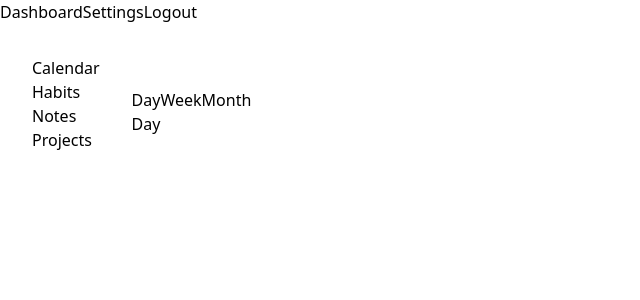
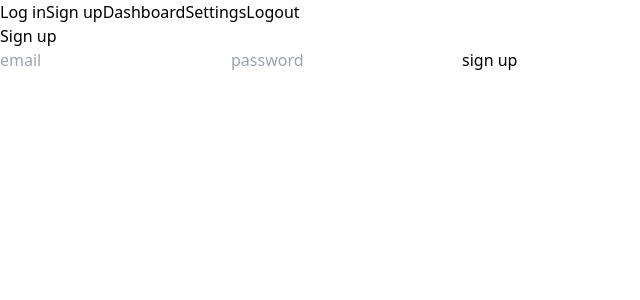
Before and after one commit to Legatus12/Tyme, a React (Vite) app: page /signup in a window 1280 px wide. Shown: the top 300 px of the page, without its empty margins (0-640 px from the left). Built offline with nearby package versions, Linux system fonts and the light colour scheme.

Commit message:
login & signup auth config

```diff
--- a/firebase.js
+++ b/firebase.js
@@ -1,32 +1,19 @@
-// Import the functions you need from the SDKs you need
-import { initializeApp } from "https://www.gstatic.com/firebasejs/9.6.2/firebase-app.js";
-// TODO: Add SDKs for Firebase products that you want to use
-// https://firebase.google.com/docs/web/setup#available-libraries
-import {
-  getFirestore,
-  collection,
-  getDocs,
-  onSnapshot,
-  addDoc,
-  deleteDoc,
-  doc,
-  getDoc,
-  updateDoc,
-} from "https://www.gstatic.com/firebasejs/9.6.2/firebase-firestore.js";
+import { initializeApp } from "firebase/app"
+import { getAnalytics } from "firebase/analytics"
+import { getFirestore } from "firebase/firestore"
+import { getAuth } from "firebase/auth"
 
-// Your web app's Firebase configuration
-const firebaseConfig = {
-  apiKey: "AIzaSyARW5tMVZwZ7DgPJFCqifdlbO7vQlfBBwA",
-  authDomain: "tyme-project.firebaseapp.com",
-  projectId: "tyme-project",
-  storageBucket: "tyme-project.appspot.com",
-  messagingSenderId: "511638176759",
-  appId: "1:511638176759:web:41a3495d2798d2eb4ee4f2",
-  measurementId: "G-907Z3THBZW"
-};
+// Initialize Firebase
+const app = initializeApp({
+  apiKey: "AIzaSyCneoCJoAptrrMHjfZRqZerfY3Py1nLSpk",
+  authDomain: "tyme-app-project.firebaseapp.com",
+  projectId: "tyme-app-project",
+  storageBucket: "tyme-app-project.appspot.com",
+  messagingSenderId: "187320157503",
+  appId: "1:187320157503:web:3fd5ca258354f38a0a3f8a",
+  measurementId: "G-PFRV7Z7RYK"
+})
 
+const analytics = getAnalytics(app)
 
-//Conectamos con la base de datos
-const app = initializeApp(firebaseConfig);
-const db = getFirestore()
-//CRUD
+export const auth = getAuth(app)
--- a/index.html
+++ b/index.html
@@ -4,7 +4,7 @@
     <meta charset="UTF-8" />
     <link rel="icon" type="image/svg+xml" href="/vite.svg" />
     <meta name="viewport" content="width=device-width, initial-scale=1.0" />
-    <title>Vite + React</title>
+    <title>Tyme</title>
   </head>
   <body>
     <div id="root"></div>
--- a/src/App.css
+++ /dev/null
@@ -1,11 +0,0 @@
-.dashboard{
-    display: flex;
-    flex-direction: row;
-    padding: 2em;
-}
-
-.calendar{
-    display: flex;
-    flex-direction: column;
-    padding: 2em;
-}
--- a/src/App.jsx
+++ b/src/App.jsx
@@ -1,5 +1,7 @@
-import './App.css'
+import './styles.css'
 import { BrowserRouter, Link, Route, Routes } from 'react-router-dom'
+import Login from './components/Login'
+import Signup from './components/Signup'
 import Dashboard from './components/Dashboard'
 import Logout from './components/Logout'
 import Settings from './components/Settings'
@@ -9,27 +11,24 @@ function App() {
 
   return (
     <BrowserRouter >
+
       <header>
-      <Link to='dashboard'>
-          Dashboard
-        </Link>
-        <Link to='settings'>
-          Settings
-        </Link>
-        <Link to='logout'>
-          Logout
-        </Link>
+        <Link to='login'>Log in</Link>
+        <Link to='signup'>Sign up</Link>
+        <Link to='dashboard'>Dashboard</Link>
+        <Link to='settings'>Settings</Link>
+        <Link to='logout'>Logout</Link>
       </header>
 
       <Routes>
-      <Route path='/*' element={<Dashboard />} />
+        <Route path='/*' element = { <Dashboard /> } />
+        <Route path='login' element = { <Login /> } />
+        <Route path='signup' element = { <Signup /> } />
+        <Route path='dashboard/*' element = { <Dashboard/> } />
+        <Route path='settings' element = { <Settings/> } />
+        <Route path='logout' element = { <Logout/> } />
+      </Routes>
 
-        <Route path='dashboard/*' element={<Dashboard/>} />
-
-        <Route path='settings' element={<Settings/>} />
-
-        <Route path='logout' element={<Logout/>} />
-      </Routes>
     </BrowserRouter>
   )
 }
--- a/src/components/Dashboard.jsx
+++ b/src/components/Dashboard.jsx
@@ -1,4 +1,4 @@
-import '../App.css'
+import '../styles.css'
 import { Link, Route, Routes } from 'react-router-dom'
 import Calendar from './Dashboard/Calendar'
 import Habits from './Dashboard/Habits'
--- /dev/null
+++ b/src/components/Login.jsx
@@ -0,0 +1,37 @@
+import { useState } from 'react'
+import { auth } from '../../firebase'
+import { signInWithEmailAndPassword } from 'firebase/auth'
+
+const Login = () => {
+
+    const [email, setEmail] = useState('')
+    const [password, setPassword] = useState('')
+
+    const sigIn = (e) => {
+      e.preventDefault()
+      signInWithEmailAndPassword(auth, email, password)
+      .then(credentials => console.log(credentials))
+      .catch(error => console.log(error))
+    }
+
+    return (
+      <div>
+        <div>
+          <form onSubmit={sigIn}>
+            <h1>log in</h1>
+
+            <input type="email" placeholder='email'
+            value={email} onChange={e => setEmail(e.target.value)} />
+
+            <input type="password" placeholder='password'
+            value={password} onChange={e => setPassword(e.target.value)} />
+
+            <button type='submit'>log in</button>
+
+          </form>
+        </div>
+      </div>
+    )
+}
+
+export default Login
--- /dev/null
+++ b/src/components/Signup.jsx
@@ -0,0 +1,37 @@
+import { useState } from 'react'
+import { auth } from '../../firebase'
+import { createUserWithEmailAndPassword } from 'firebase/auth'
+
+const Signup = () => {
+
+    const [email, setEmail] = useState('')
+    const [password, setPassword] = useState('')
+
+    const sigUp = (e) => {
+      e.preventDefault()
+      createUserWithEmailAndPassword(auth, email, password)
+      .then(credentials => console.log(credentials))
+      .catch(error => console.log(error))
+    }
+
+    return (
+      <div>
+        <div>
+          <form onSubmit={sigUp}>
+            <h1>Sign up</h1>
+
+            <input type="email" placeholder='email'
+            value={email} onChange={e => setEmail(e.target.value)} />
+
+            <input type="password" placeholder='password'
+            value={password} onChange={e => setPassword(e.target.value)} />
+
+            <button type='submit'>sign up</button>
+
+          </form>
+        </div>
+      </div>
+    )
+}
+
+export default Signup
--- a/src/styles.css
+++ b/src/styles.css
@@ -1,3 +1,19 @@
 @tailwind base;
 @tailwind components;
 @tailwind utilities;
+
+html, body, #root {
+ @apply w-full h-full
+}
+
+.dashboard {
+    display: flex;
+    flex-direction: row;
+    padding: 2em;
+}
+
+.calendar {
+    display: flex;
+    flex-direction: column;
+    padding: 2em;
+}
```
